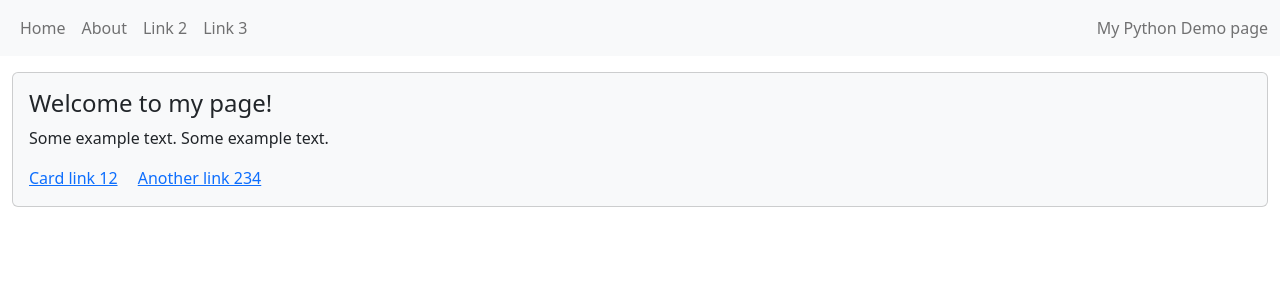
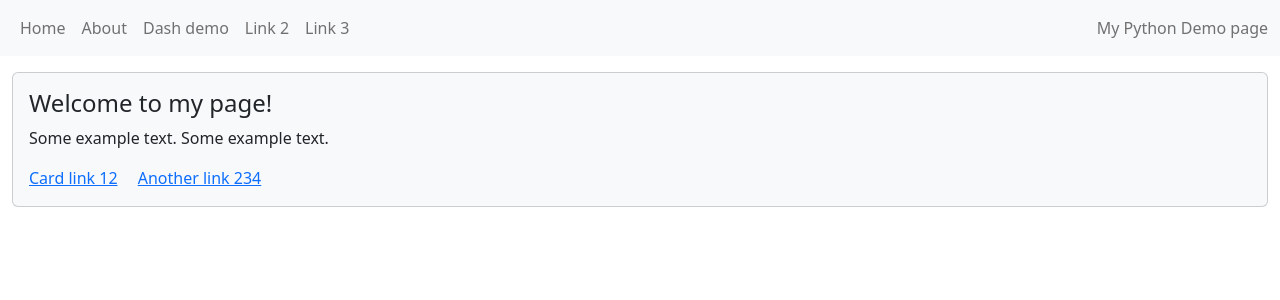
Before and after one commit to sdg002/pythonwebapp, a Flask app: page / in a window 1280 px wide. Shown: the top 300 px of the page. Run offline with Flask 3, Linux system fonts and the light colour scheme.

Commit message:
added link to dash

```diff
--- a/webfrontend/templates/base.html
+++ b/webfrontend/templates/base.html
@@ -17,6 +17,9 @@
       </li>
       <li class="nav-item">
         <a class="nav-link" href="/about">About</a>
+      </li>
+      <li class="nav-item">
+        <a class="nav-link" href="/dash">Dash demo</a>
       </li>
       <li class="nav-item">
         <a class="nav-link" href="/link2">Link 2</a>
```
